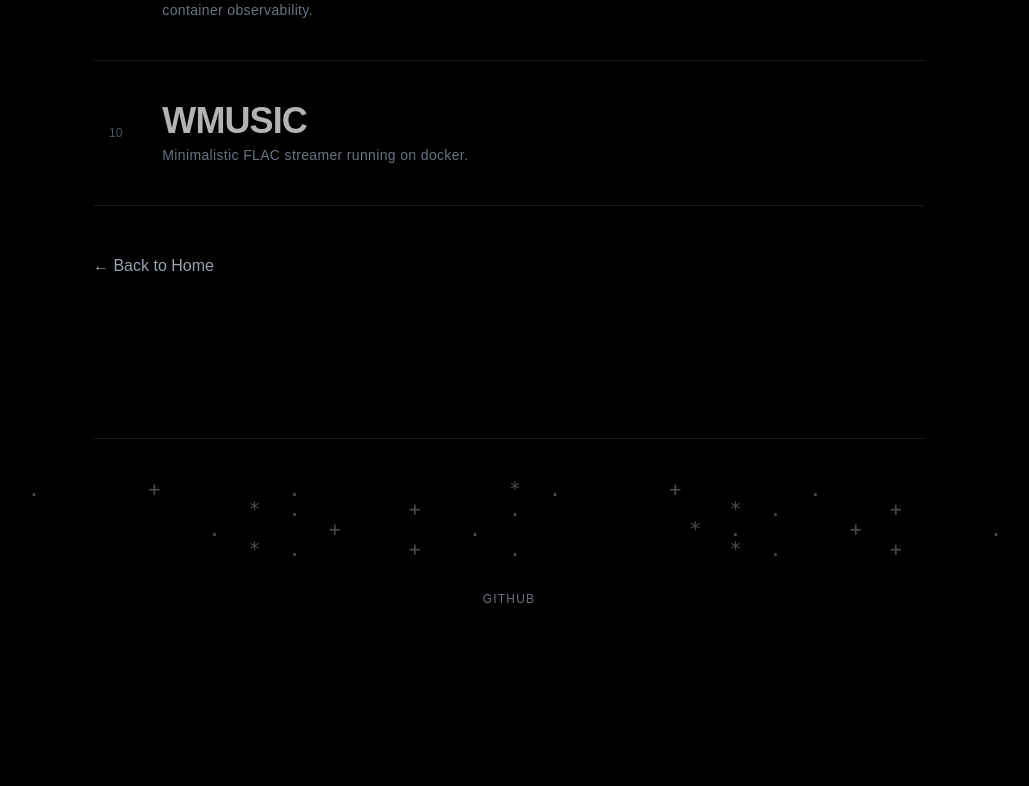
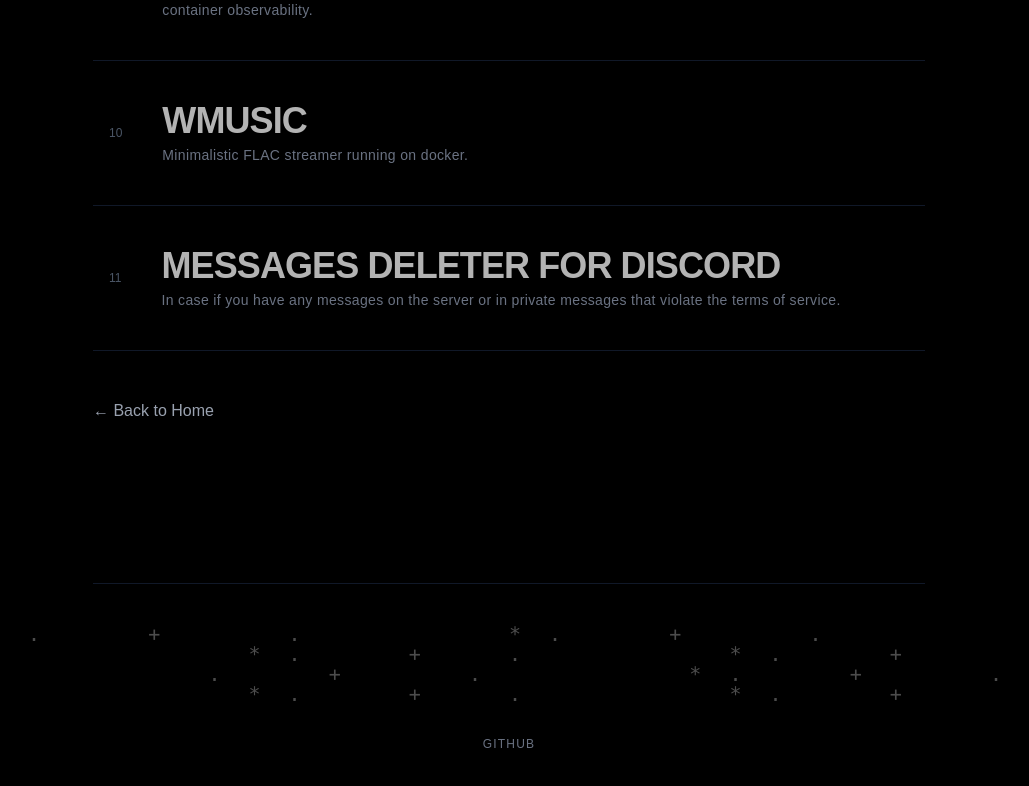
Before and after one commit to wpxq/wpxq, a Next.js app: page /projects in a window 1280 px wide. Shown: the part 1543-2329 px from the top of the page, without its empty margins (131-1160 px from the left). Before the commit the page ends 2262 px from the top, so only its background shows below. Built offline with nearby package versions, Linux system fonts and the light colour scheme.

Commit message:
Added "DC-Messages-Remover"

```diff
--- a/app/projects/page.jsx
+++ b/app/projects/page.jsx
@@ -72,6 +72,12 @@ export default function ProjectsPage() {
             description=" Minimalistic FLAC streamer running on docker."
             url="https://github.com/wpxq/w-music"
             />
+            <ProjectRow
+            number="11"
+            title="Messages deleter for Discord"
+            description="In case if you have any messages on the server or in private messages that violate the terms of service."
+            url="https://github.com/wpxq/DC-Messages-Remover"
+            />
         </section>
       <a href="/" className="mt-12 inline-block text-gray-400 hover:text-white">
         ← Back to Home
```
